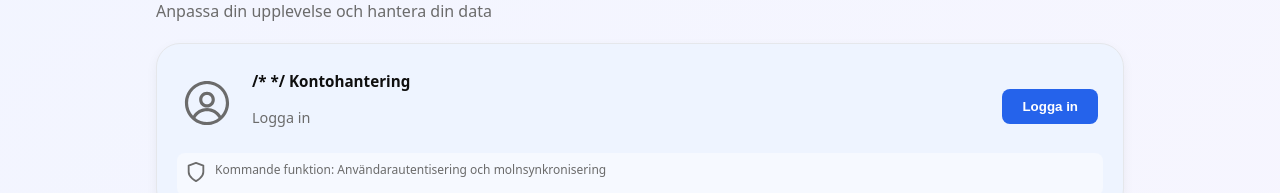
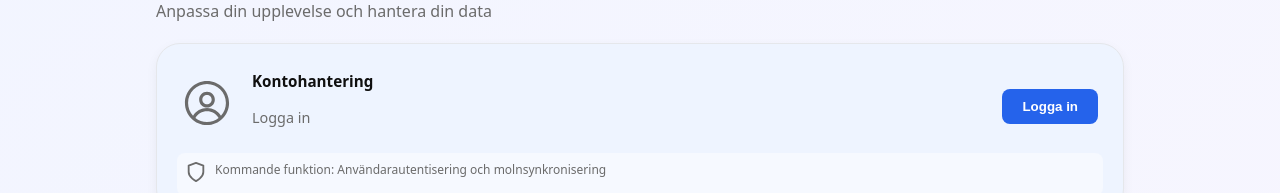
Before and after one commit to NM-Codes/prod-system, a React (Vite) app in the folder my-react-project/: page /setting in a window 1280 px wide. Shown: the part 192-385 px from the top of the page. Built offline with nearby package versions, Linux system fonts and the light colour scheme.

Commit message:
Remove commented-out code in Setting.jsx

```diff
--- a/my-react-project/src/pages/Setting.jsx
+++ b/my-react-project/src/pages/Setting.jsx
@@ -198,7 +198,6 @@ export default function Setting() {
             {/* column 2: Text */}
             <div className="column-text">
               <h3 className="main-label">
-                /* {" "} */
                 Kontohantering
               </h3>
               <p style={{ color: "var(--color-text-muted)", fontSize: "0.9rem" }}>
```
